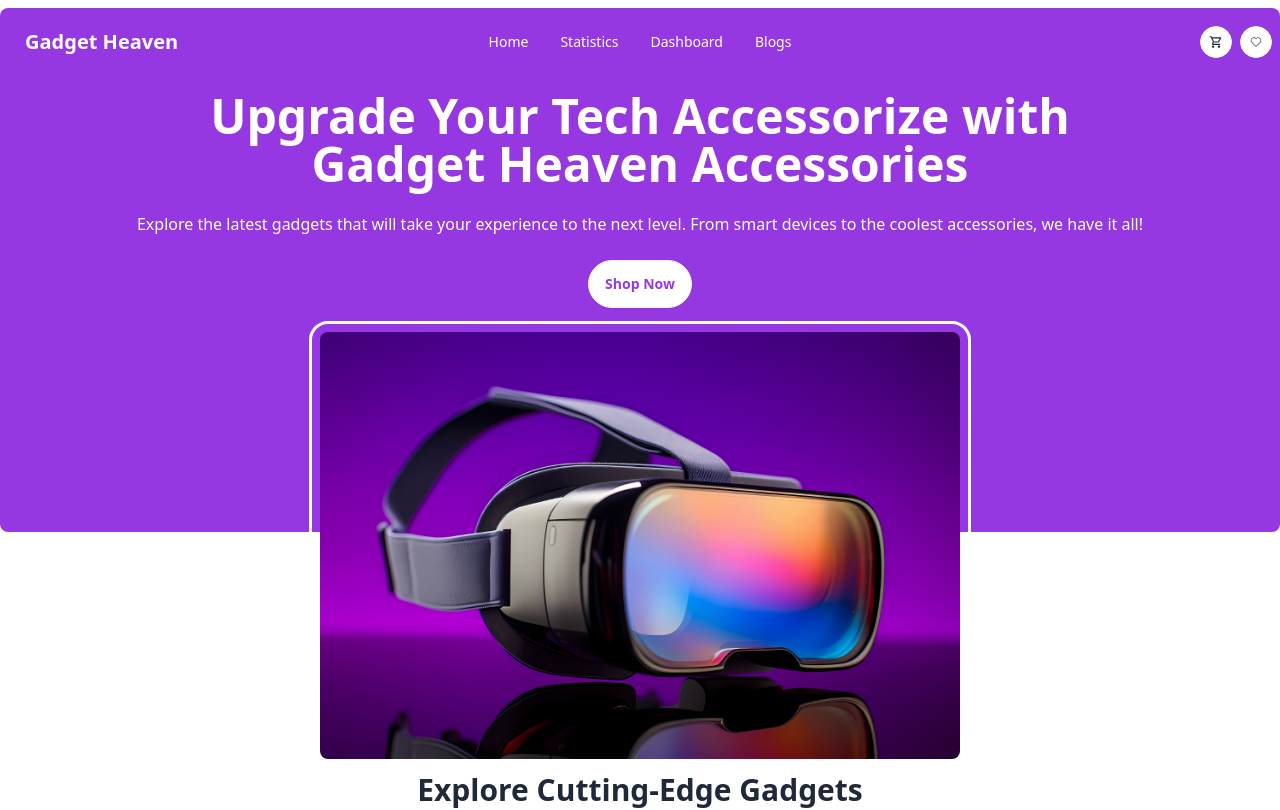
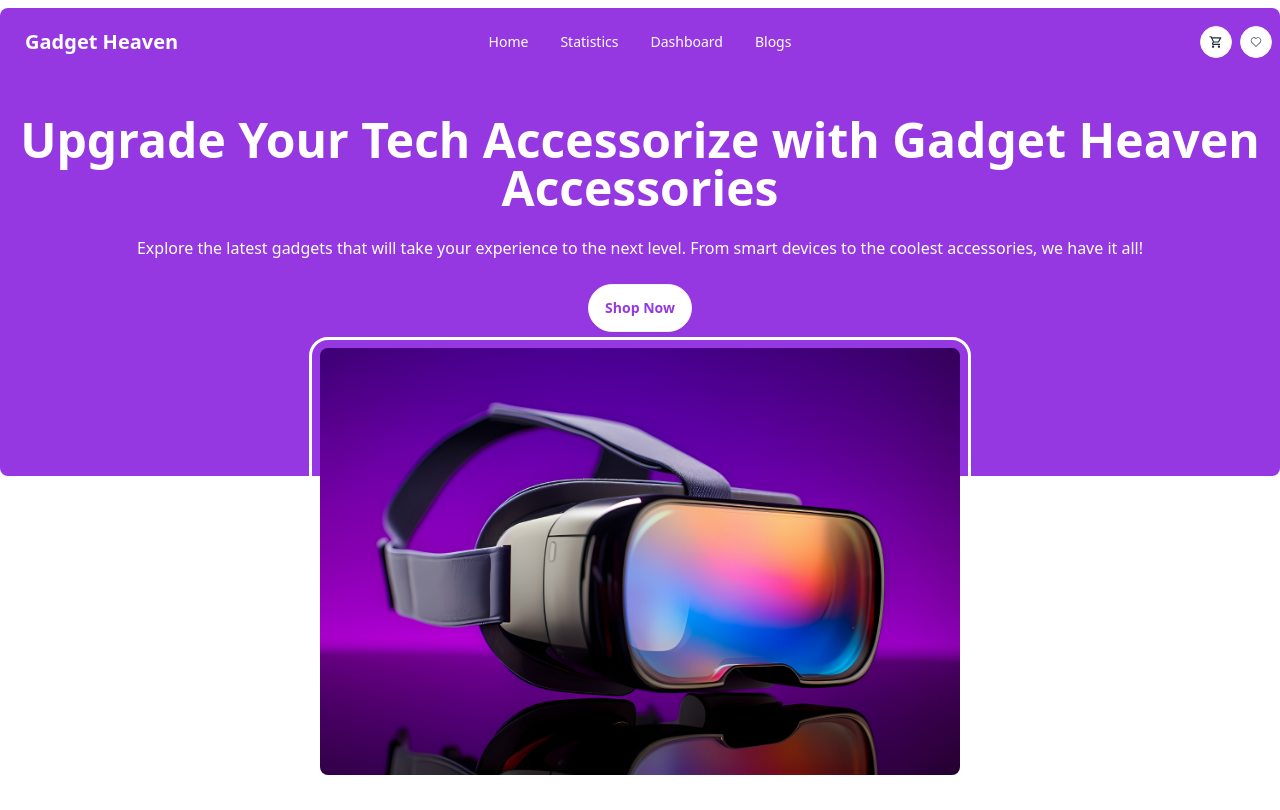
Before and after one commit to programming-hero-web-course-4/b10a8-gadget-heaven-adnansyed101, a React (Vite) app: page / in a window 1280 px wide. Shown: the top 810 px of the page. Built offline with nearby package versions, Linux system fonts and the light colour scheme.

Commit message:
Remove relative and absolute

```diff
--- a/src/components/Banner.jsx
+++ b/src/components/Banner.jsx
@@ -2,23 +2,20 @@ import bannerImg from "../assets/banner.jpg";
 
 const Banner = () => {
   return (
-    <div className="hero bg-primary container mx-auto rounded-b-lg text-white relative pb-52 mb-60">
-      <div className="hero-content text-center">
-        <div className="max-w-5xl">
+    <div className="flex flex-col items-center container mx-auto text-white mb-10 text-center">
+      <div className="bg-primary pt-10 pb-36 rounded-b-lg">
         <h1 className="text-5xl font-bold">
           Upgrade Your Tech Accessorize with Gadget Heaven Accessories
         </h1>
         <p className="py-6">
-            Explore the latest gadgets that will take your experience to the
-            next level. From smart devices to the coolest accessories, we have
-            it all!
+          Explore the latest gadgets that will take your experience to the next
+          level. From smart devices to the coolest accessories, we have it all!
         </p>
         <button className="btn bg-white text-primary rounded-full">
           Shop Now
         </button>
       </div>
-      </div>
-      <figure className="absolute top-64 w-2/4 outline outline-offset-8 rounded-lg">
+      <figure className="w-2/4 outline outline-offset-8 rounded-lg -mt-32">
         <img src={bannerImg} alt="Apple Vision" className="rounded-lg" />
       </figure>
     </div>
```
Lines whose indentation alone changed are shown as unchanged.
